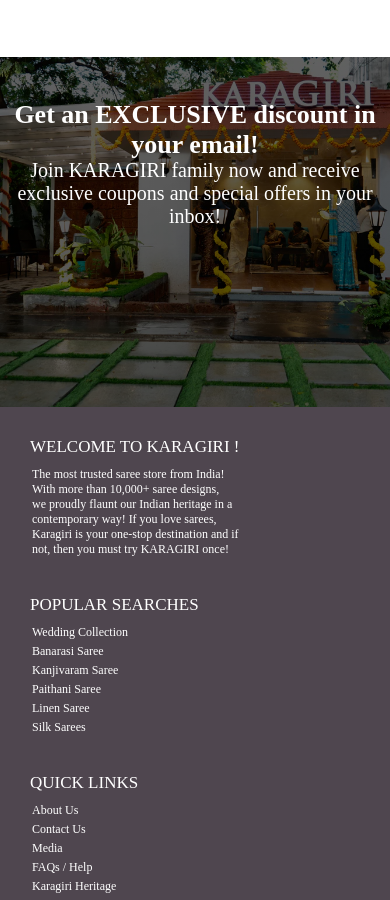
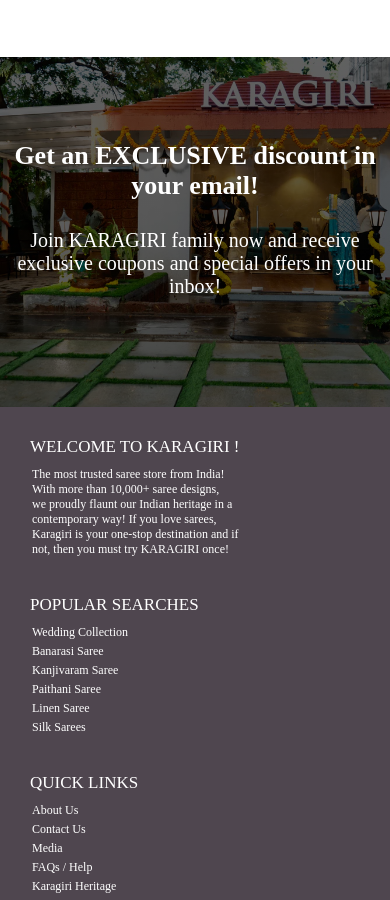
Before and after one commit to Yogisingh06/karagiri, a plain HTML site: page index.html in a window 390 px wide. Shown: the part 8566-9466 px from the top of the page. Drawn offline with nearby package versions, Linux system fonts and the light colour scheme; a script that the page names is missing.

Commit message:
style.css

```diff
--- a/style.css
+++ b/style.css
@@ -881,7 +881,7 @@ font-weight: bolder;
 @media(max-width:768px){
   .last-banner .get{
     font-size: 26px !important;
-    margin: -13px -51px !important;
+    margin: 28px -51px !important;
 
   }
   .last-banner{
```
